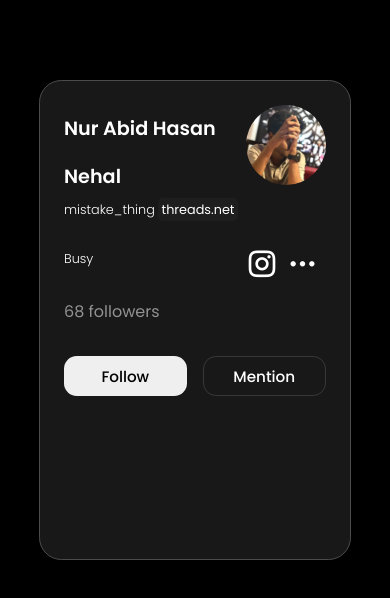
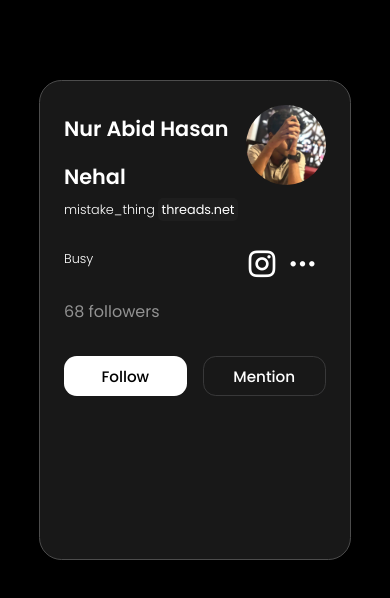
Before and after one commit to Nehalabid/threads-page, a plain HTML site: page index.html in a window 390 px wide. Drawn offline with nearby package versions, Linux system fonts and the light colour scheme.

Commit message:
Update style.css

```diff
--- a/style.css
+++ b/style.css
@@ -73,6 +73,7 @@ border-radius: .8rem;
 border :none;
 font-size: .95rem;
 font-weight: 500;
+background-color: white;
 }
 .bottom button:nth-child(2){
 background-color: transparent;
@@ -86,7 +87,7 @@ color: white;
         width: 80%;
     }
     .left h1{
-        font-size: 1.2rem;
+        font-size: 1.3rem;
         line-height: 3rem;
     }
     .left h3{
```
